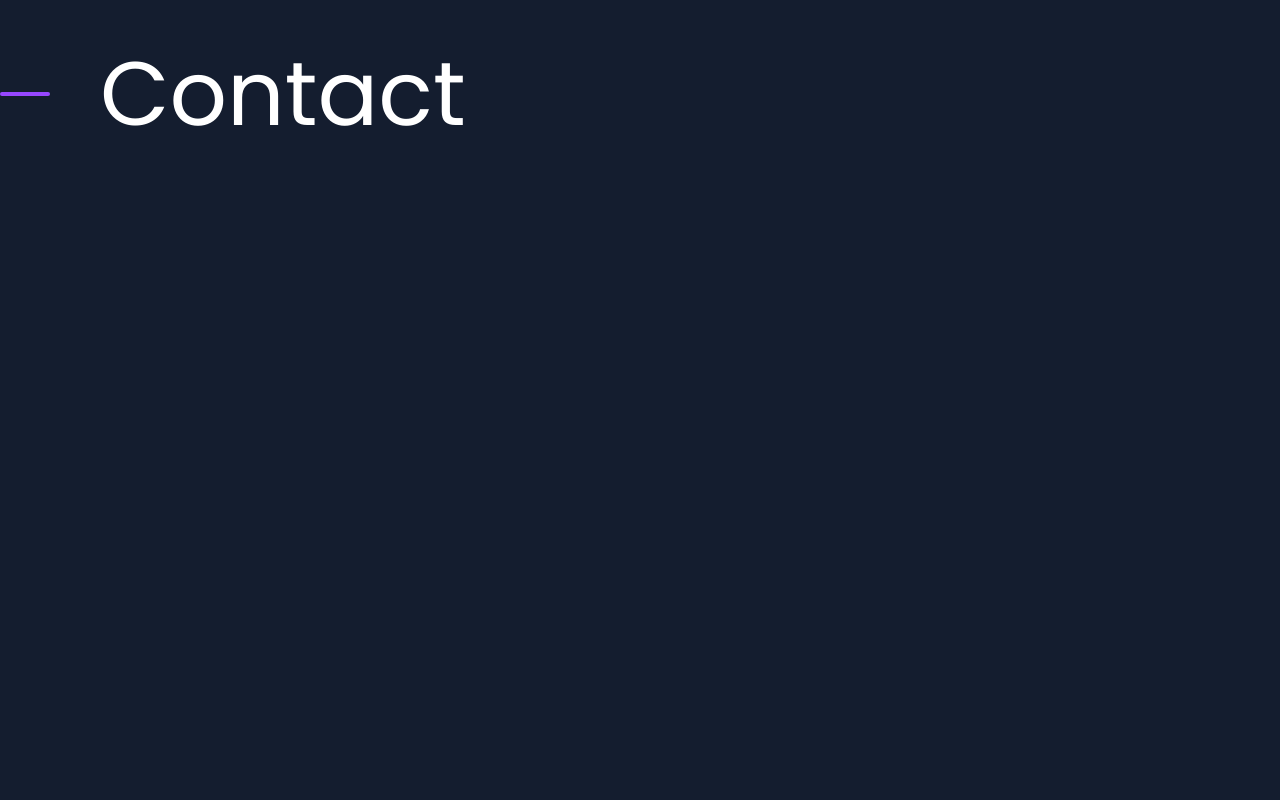
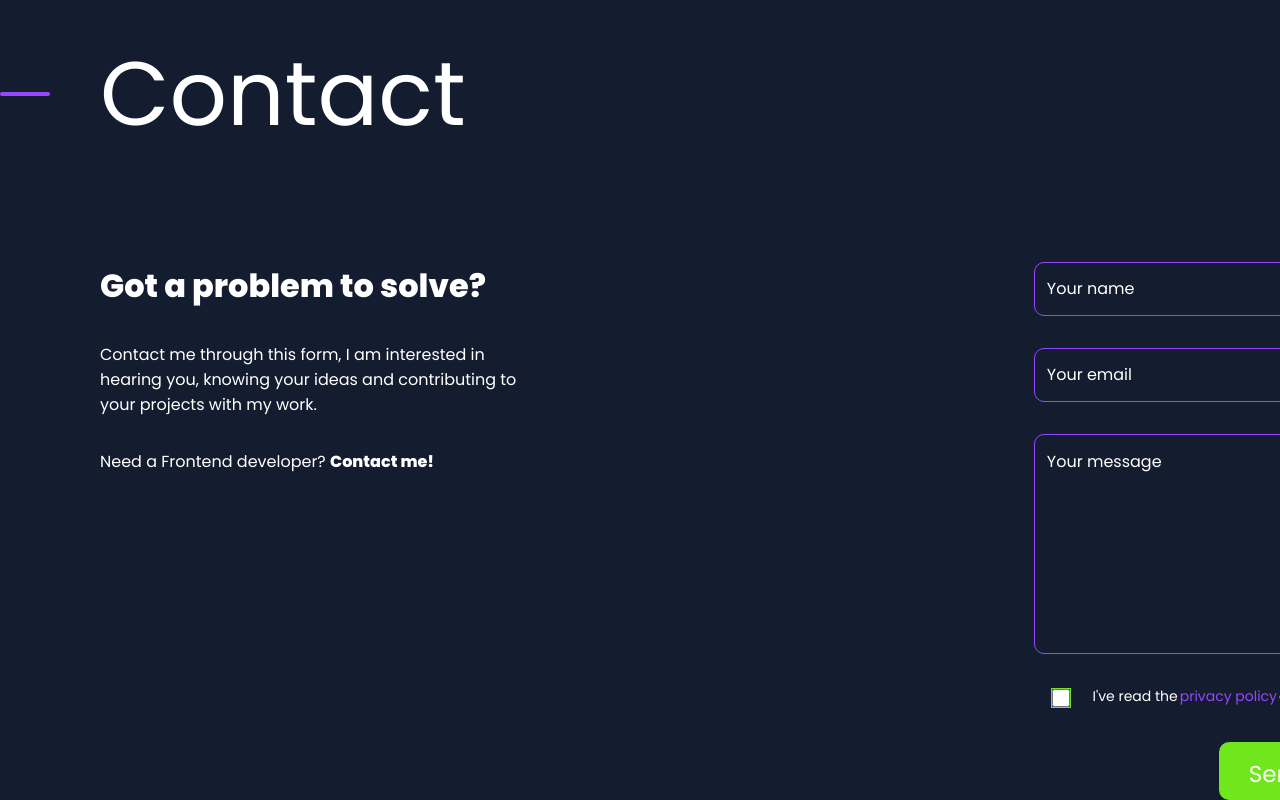
Before and after one commit to DavidSchuchert/DavidSchuchertPortfolio, an Angular app: page / in a window 1280 px wide. Shown: the part 5725-6525 px from the top of the page. Before the commit the page ends 5887 px from the top, so only its background shows below. Built offline with nearby package versions, Linux system fonts and the light colour scheme.

Commit message:
added contacts page

```diff
--- a/src/app/app.component.html
+++ b/src/app/app.component.html
@@ -9,3 +9,4 @@
 <app-pokedex></app-pokedex>
 <app-ringoffire></app-ringoffire>
 <app-contact-header></app-contact-header>
+<app-contact></app-contact>
--- a/src/app/contact/contact.component.html
+++ b/src/app/contact/contact.component.html
@@ -1 +1,25 @@
-<p>contact works!</p>
+<div class="contact-component">
+
+
+
+  <div class="contact-left-side">
+      <div class="contact-title">Got a problem to solve?</div>
+      <div class="contact-description">Contact me through this form, I am interested in hearing you, knowing your ideas and contributing to your projects with my work.</div>
+      <div class="contact-description-need">Need a Frontend developer? <span>Contact me!</span> </div>
+  </div>
+
+  <div class="contact-right-side">
+<form (submit)="sendMail()" ngNativeValidate #myForm>
+<input placeholder="Your name" required type="text" name="name" #nameField>
+<input placeholder="Your email" required type="email" name="name" #mailField>
+<textarea placeholder="Your message" required type="text" message="message" #messageField></textarea>
+<div class="checkbox-area"><input required class="checkbox" type="checkbox"/>I've read the <a href="#">privacy policy</a> and agree to the processing of my data as outlined.</div>
+<button #sendButton>{{'Send message :)'}}</button>
+
+
+
+</form>
+
+  </div>
+
+</div>
--- a/src/app/contact/contact.component.scss
+++ b/src/app/contact/contact.component.scss
@@ -0,0 +1,121 @@
+.contact-component {
+  font-family: "Poppins";
+  display: flex;
+  flex-direction: row;
+  padding-left: 100px;
+  padding-right: 100px;
+  padding-top: 100px;
+  color: white;
+  justify-content: space-between;
+
+  .contact-left-side {
+    display: flex;
+    flex-direction: column;
+    gap: 32px;
+    max-width: 437px;
+  }
+
+  .contact-title {
+    font-weight: 700;
+    font-size: 32px;
+  }
+
+  .contact-description {
+    font-weight: 400;
+    font-size: 16px;
+  }
+
+  .contact-description-need {
+    font-weight: 400;
+    font-size: 16px;
+
+    span {
+      font-weight: 700 !important;
+    }
+  }
+
+  .contact-right-side {
+    display: flex;
+    flex-direction: column;
+    gap: 32px;
+    max-width: 617px;
+
+    ::placeholder {
+      color: white;
+    }
+
+    input {
+      width: 617px;
+      height: 50px;
+      padding: 15px, 25px, 15px, 25px;
+      border-radius: 10px;
+      border: 1px solid #9747ff;
+      gap: 10px;
+      background-color: transparent;
+      font-family: "Poppins";
+      color: white;
+      font-weight: 400;
+      font-size: 16px;
+      text-indent: 10px;
+    }
+
+    form {
+      align-items: center;
+      justify-content: center;
+      display: flex;
+      flex-direction: column;
+      gap: 32px;
+    }
+
+    textarea {
+      text-indent: 10px;
+      height: 202px;
+      width: 617px;
+      padding-top: 14px;
+      border-radius: 10px;
+      border: 1px solid #9747ff;
+      gap: 10px;
+      background-color: transparent;
+      font-family: "Poppins";
+      color: white;
+      font-weight: 400;
+      font-size: 16px;
+    }
+
+    .checkbox {
+      height: 18px;
+      width: 18px;
+      background-color: transparent;
+      box-shadow: 0px 0px 0px 1px #70e61c;
+      margin-right: 20px;
+    }
+  }
+  .checkbox-area {
+    gap: 2px;
+    display: flex;
+    font-size: 14px;
+    font-weight: 400;
+  }
+
+  a {
+    color: #9747ff;
+    text-decoration: none;
+  }
+
+  button {
+    width: 253px;
+    height: 58px;
+    border-radius: 10px;
+    padding-left: 30px;
+    padding-right: 30px;
+    padding-top: 15px;
+    padding-bottom: 15px;
+    background-color: #70e61c;
+    color: white;
+    font-family: "Poppins";
+    font-weight: 400;
+    font-size: 23px;
+    border: none;
+    cursor: pointer;
+  }
+}
--- a/src/app/contact/contact.component.ts
+++ b/src/app/contact/contact.component.ts
@@ -1,10 +1,51 @@
-import { Component } from '@angular/core';
+import { Component, ElementRef, ViewChild } from '@angular/core';
 
 @Component({
   selector: 'app-contact',
   templateUrl: './contact.component.html',
-  styleUrl: './contact.component.scss'
+  styleUrl: './contact.component.scss',
 })
 export class ContactComponent {
+  @ViewChild('myForm')
+  myForm!: ElementRef;
 
+  @ViewChild('nameField')
+  nameField!: ElementRef;
+
+  @ViewChild('messageField')
+  messageField!: ElementRef;
+
+  @ViewChild('sendButton')
+  sendButton!: ElementRef;
+
+
+  @ViewChild('mailField')
+  mailField!: ElementRef;
+
+  async sendMail() {
+    console.log('Sending mail', this.myForm);
+    let nameField = this.nameField.nativeElement;
+    let mailField = this.mailField.nativeElement;
+    let messageField = this.messageField.nativeElement;
+    let sendButton = this.sendButton.nativeElement;
+    nameField.disabled = true;
+    mailField.disabled = true;
+    messageField.disabled = true;
+    sendButton.disabled = true;
+
+    let fd = new FormData();
+    fd.append('name', nameField.value);
+    fd.append('mail', mailField.value);
+    fd.append('message', messageField.value);
+    //send
+    await fetch('https://david-schuchert.de/send_mail/send_mail.php', {
+      method: 'POST',
+      body: fd,
+    });
+
+    nameField.disabled = false;
+    mailField.disabled = false;
+    messageField.disabled = false;
+    sendButton.disabled = false;
+  }
 }
```
Also changed, not shown: src/app/app.module.ts (+5 -2 lines).
